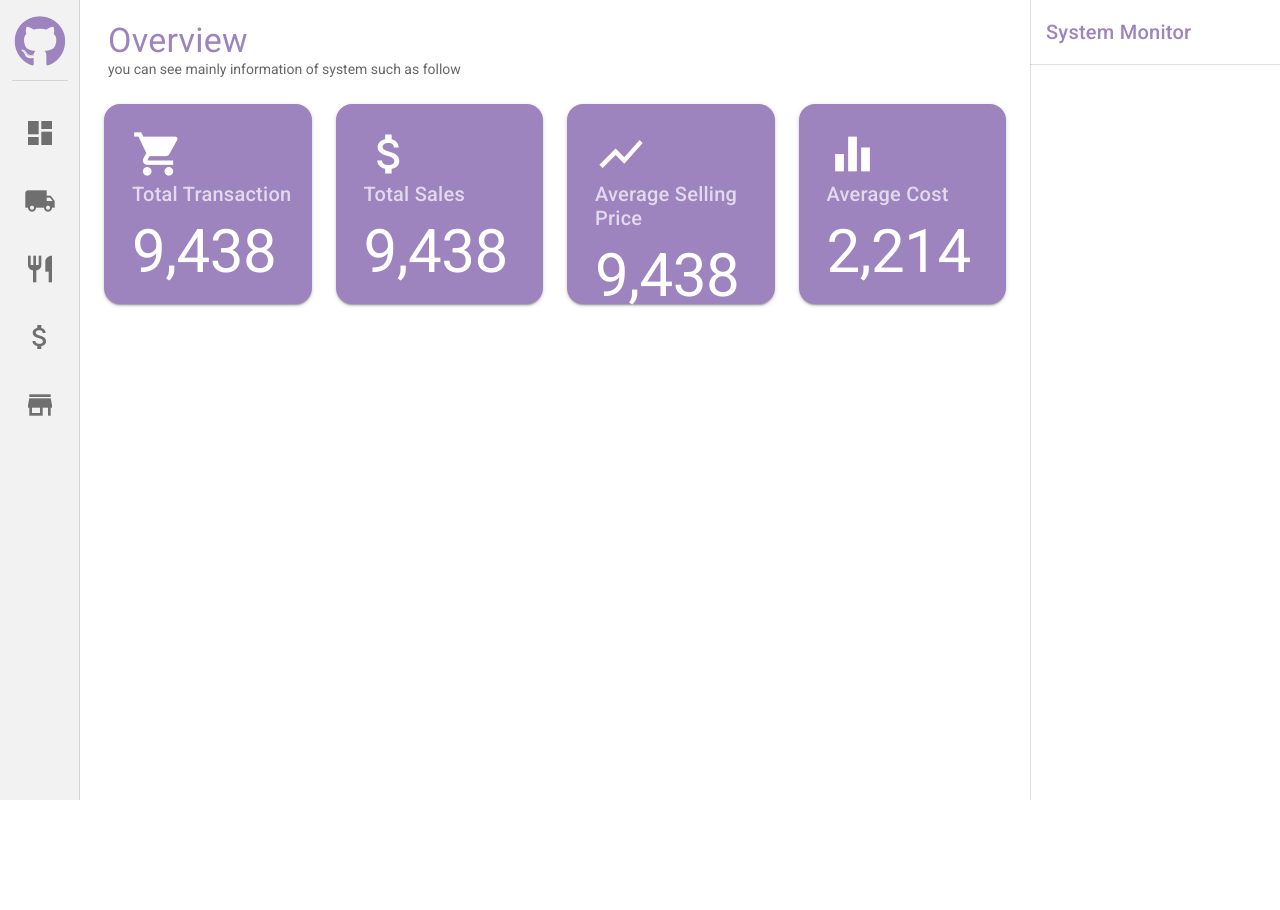
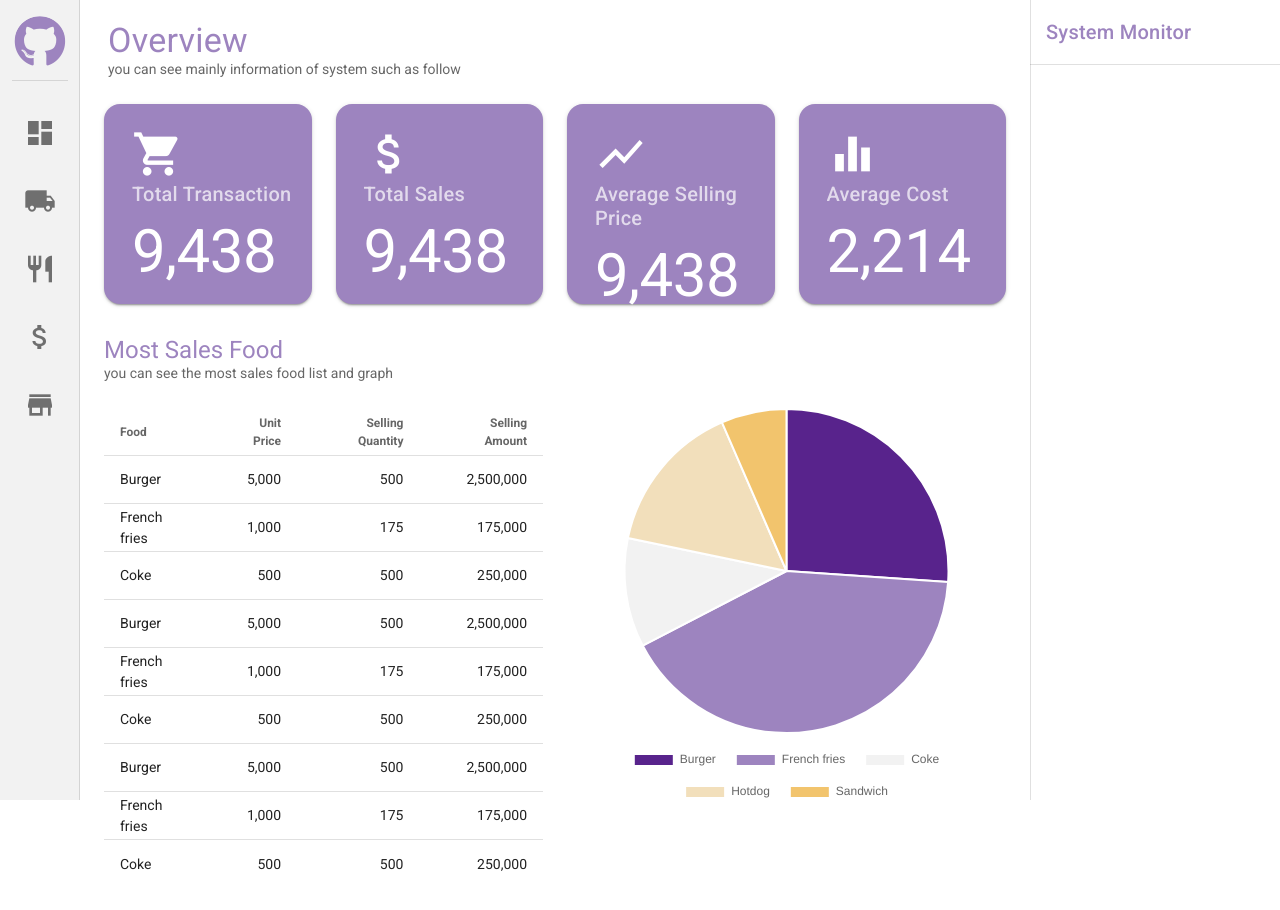
Before and after one commit to Ohmry/food-management-system, a Vue app: page /dashboard in a window 1280 px wide. Before the commit the page ends 800 px from the top, so only its background shows below. Built offline with nearby package versions, Linux system fonts and the light colour scheme.

Commit message:
complete to develop dashboard layout

```diff
--- a/package.json
+++ b/package.json
@@ -8,8 +8,10 @@
     "lint": "vue-cli-service lint"
   },
   "dependencies": {
+    "chart.js": "^2.9.4",
     "core-js": "^3.6.5",
     "vue": "^2.6.11",
+    "vue-chartjs": "^3.5.1",
     "vue-router": "^3.2.0",
     "vuetify": "^2.4.0",
     "vuex": "^3.4.0"
--- /dev/null
+++ b/src/components/Chart/PieChart.js
@@ -0,0 +1,19 @@
+import { Pie, mixins } from 'vue-chartjs'
+const { reactiveProp } = mixins
+
+export default {
+  extends: Pie,
+  mixins: [reactiveProp],
+  props: ['data', 'options'],
+  data: () => ({
+    colors: ['#58238C', '#9D84BF', '#F2F2F2', '#F2DFBB', '#F2C46D']
+  }),
+  mounted () {
+    let backgroundColors = []
+    for (let index in this.chartData.datasets[0].data) {
+      backgroundColors.push(this.colors[index % this.colors.length])
+    }
+    this.chartData.datasets[0].backgroundColor = backgroundColors
+    this.renderChart(this.chartData, this.options)
+  }
+}
--- /dev/null
+++ b/src/components/MenuSubTitle.vue
@@ -0,0 +1,18 @@
+<template>
+  <v-list two-line flat>
+    <v-list-item class="d-block pa-0">
+      <v-list-item-title v-text="title" class="text-h5" style="color: #9D84BF"></v-list-item-title>
+      <v-list-item-subtitle v-if="description" v-text="description"></v-list-item-subtitle>
+    </v-list-item>
+  </v-list>
+</template>
+
+<script>
+export default {
+  props: ['title', 'description']
+}
+</script>
+
+<style>
+
+</style>
--- a/src/views/DashBoard.vue
+++ b/src/views/DashBoard.vue
@@ -17,21 +17,31 @@
             <v-col cols="12" md="3">
               <OverviewItem title="Average Cost" icon="equalizer" value="2,214" />
             </v-col>
-            <!-- <v-col cols="12" md="2">
-              <OverviewItem title="Material list" icon="local_shipping" value="58"/>
-            </v-col>
-            <v-col cols="12" md="2">
-              <OverviewItem title="Food list" icon="restaurant" value="23"/>
-            </v-col>
-            <v-col cols="12" md="4">
-              <OverviewItem title="Total sales" icon="attach_money" value="100,000"/>
-            </v-col>
-            <v-col cols="12" md="4">
-              <OverviewItem title="Aveage Transaction Value" icon="stacked_bar_chart" value="1,000.5"/>
-            </v-col> -->
           </v-row>
         </v-container>
       </v-item-group>
+      <v-container fluid>
+        <MenuSubTitle title="Most Sales Food" description="you can see the most sales food list and graph"/>
+        <v-row>
+          <v-col cols="12" md="6" sm="1">
+            <v-data-table :headers="table.headers" :items="table.datasets" :hide-default-footer="true"
+              :items-per-page="9">
+              <template v-slot:item.amount="{item}">
+                {{ item.amount.toString().replace(/(\d)(?=(?:\d{3})+(?!\d))/g, '$1,') }}
+              </template>
+              <template v-slot:item.quantity="{item}">
+                {{ item.quantity.toString().replace(/(\d)(?=(?:\d{3})+(?!\d))/g, '$1,') }}
+              </template>
+              <template v-slot:item.unitPrice="{item}">
+                {{ item.unitPrice.toString().replace(/(\d)(?=(?:\d{3})+(?!\d))/g, '$1,') }}
+              </template>
+            </v-data-table>
+          </v-col>
+          <v-col cols="12" md="6" sm="1">
+            <PieChart :chart-data="chart.data" :options="chart.options"></PieChart>
+          </v-col>
+        </v-row>
+      </v-container>
     </v-container>
   </v-app>
 </template>
@@ -39,11 +49,69 @@
 <script>
 import OverviewItem from '../components/Dashboard/OverviewItem.vue'
 import MenuTitle from '../components/MenuTitle'
+import MenuSubTitle from '../components/MenuSubTitle'
+import PieChart from '../components/Chart/PieChart.js'
+
 export default {
   components: {
     OverviewItem,
-    MenuTitle
-  }
+    MenuTitle,
+    MenuSubTitle,
+    PieChart
+  },
+  data: () => ({
+    /** Summary */
+    summary: {
+      data: null
+    },
+    /** Table */
+    table: {
+      headers: [
+        { text: 'Food', value: 'name' },
+        { text: 'Unit Price', value: 'unitPrice', align: 'end' },
+        { text: 'Selling Quantity', value: 'quantity', align: 'end' },
+        { text: 'Selling Amount', value: 'amount', align: 'end' }
+      ],
+      datasets: [
+        { name: 'Burger', quantity: '500', unitPrice: '5000', amount: '2500000' },
+        { name: 'French fries', quantity: '175', unitPrice: '1000', amount: '175000' },
+        { name: 'Coke', quantity: '500', unitPrice: '500', amount: '250000' },
+        { name: 'Burger', quantity: '500', unitPrice: '5000', amount: '2500000' },
+        { name: 'French fries', quantity: '175', unitPrice: '1000', amount: '175000' },
+        { name: 'Coke', quantity: '500', unitPrice: '500', amount: '250000' },
+        { name: 'Burger', quantity: '500', unitPrice: '5000', amount: '2500000' },
+        { name: 'French fries', quantity: '175', unitPrice: '1000', amount: '175000' },
+        { name: 'Coke', quantity: '500', unitPrice: '500', amount: '250000' },
+        { name: 'Burger', quantity: '500', unitPrice: '5000', amount: '2500000' },
+        { name: 'French fries', quantity: '175', unitPrice: '1000', amount: '175000' },
+        { name: 'Coke', quantity: '500', unitPrice: '500', amount: '250000' },
+      ]
+    },
+    /** Chart */
+    chart: {
+      data: {
+        labels: ['Burger', 'French fries', 'Coke', 'Hotdog', 'Sandwich'],
+        datasets: [{
+          data: [12, 19, 5, 7, 3],
+          hoverOffset: 4
+        }],
+      },
+      options: {
+        responsive: true,
+        maintainAspectRatio: false,
+        title: {
+          display: false,
+          text: ''
+        },
+        legend: {
+          position: 'bottom',
+          labels: {
+            padding: 20
+          }
+        }
+      }
+    }
+  })
 }
 </script>
 
```
Also changed, not shown: 1 other file (tests, documents, lock files or other folders).
